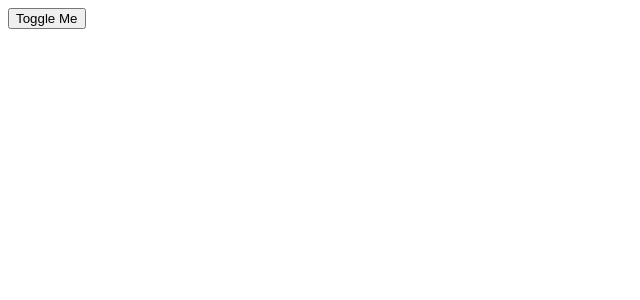
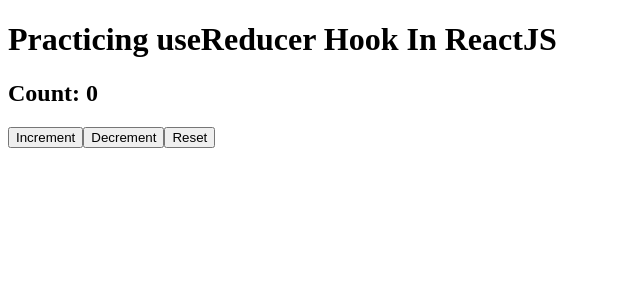
Before and after one commit to iamkeshavSharma19/ReactJSPracticeJuly, a React (Vite) app: page / in a window 1280 px wide. Shown: the top 300 px of the page, without its empty margins (0-640 px from the left). Built offline with nearby package versions, Linux system fonts and the light colour scheme.

Commit message:
Use Reducer Hook Practice Own My Own Also Completed

```diff
--- a/src/App.jsx
+++ b/src/App.jsx
@@ -22,6 +22,8 @@
 import LifeCycleInFBCPracticeOwnMyOwn from "./components/LifeMethodsPracticeOwnMyOwn/LifeCycleInFBCPracticeOwnMyOwn";
 import FetchProductsByFollowing from "./components/Fetch/FetchProductsByFollowing";
 import FetchProductsPracticeOwnMyOwn from "./components/Fetch/FetchProductsPracticeOwnMyOwn";
+import Reducer from "./components/Reducer/Reducer";
+// import UseReducerHookByFollowing from "./components/useReducerHookByFollowing/UseReducerHookByFollowing";
 
 const App = () => {
   const [toggle, setToggle] = useState(false);
@@ -34,8 +36,8 @@
         <TodoApp />
       </TodoContextProvider> */}
       {/* <ControlledForms02ByFollowing /> */}
-      <button onClick={handleToggle}>Toggle Me</button>
-      {toggle &&  <FetchProductsPracticeOwnMyOwn />}
+      {/* <button onClick={handleToggle}>Toggle Me</button>
+      {toggle &&  <FetchProductsPracticeOwnMyOwn />} */}
 
       {/* <LifeCycleInFBCByFollowing /> */}
       {/* <LifeCycleCBCByFollowing /> */}
@@ -54,6 +56,9 @@
       </WrestlerContextProvider> */}
       {/* <UncontrolledFormsByFollowing /> */}
       {/* <UncontrolledFormsPracticeOwnMyOwn /> */}
+      {/* <UseReducerHookByFollowing /> */}
+      {/* <UseReducerHookPracticeOwnMyOwn /> */}
+      <Reducer />
     </div>
   );
 };
--- /dev/null
+++ b/src/components/Reducer/Reducer.jsx
@@ -0,0 +1,33 @@
+import React, { useReducer } from "react";
+
+const Reducer = () => {
+  let initialState = 0;
+  const reducerFunction = (prevState, action) => {
+    switch (action) {
+      case "incre":
+        return prevState + 1;
+        break;
+
+      case "decre":
+        return prevState === 0 ? 0 : prevState - 1;
+        break;
+
+      case "reset":
+        return 0;
+        break;
+    }
+  };
+  const [count, dispatch] = useReducer(reducerFunction, initialState);
+
+  return (
+    <div>
+      <h1>Practicing useReducer Hook In ReactJS</h1>
+      <h2>Count: {count}</h2>
+      <button onClick={() => dispatch("incre")}>Increment</button>
+      <button onClick={() => dispatch("decre")}>Decrement</button>
+      <button onClick={() => dispatch("reset")}>Reset</button>
+    </div>
+  );
+};
+
+export default Reducer;
--- /dev/null
+++ b/src/components/useReducerHookByFollowing/UseReducerHookByFollowing.jsx
@@ -0,0 +1,43 @@
+import React, { useReducer } from "react";
+
+//&useReducer hook is used for the complex state Management whereas the useState Hook is used for the simple state Management.
+
+//~useReducer Hook has 2 arguments === one is the redFn and the other argument is the initialState.We have to manually make the reducerFn and initial state.
+
+//?initialState value will be stored inside the count variable.
+let initialState = 0;
+
+//& dispatch function will call the reducer function with the argument "incre", "decre" or "reset" based on the action passed in the button.
+
+const reducerFunction = (prevState, action) => {
+  console.log(prevState, action);
+
+  switch (action) {
+    case "incre":
+      return prevState + 1;
+      break;
+
+    case "decre":
+      return prevState === 0 ? 0 : prevState - 1;
+      break;
+
+    case "reset":
+      return 0;
+      break;
+  }
+};
+
+const UseReducerHookByFollowing = () => {
+  const [count, dispatch] = useReducer(reducerFunction, initialState);
+  return (
+    <div>
+      <h1>Learn useReducer Hook In React</h1>
+      <h2>Count : {count}</h2>
+      <button onClick={() => dispatch("incre")}>Increment</button>
+      <button onClick={() => dispatch("decre")}>Decrement</button>
+      <button onClick={() => dispatch("reset")}>Reset</button>
+    </div>
+  );
+};
+
+export default UseReducerHookByFollowing;
```
Also changed, not shown: src/components/useReducerHookByFollowing/UseReducerHookPracticeOwnMyOwn.jsx (added, +11 -0 lines).
